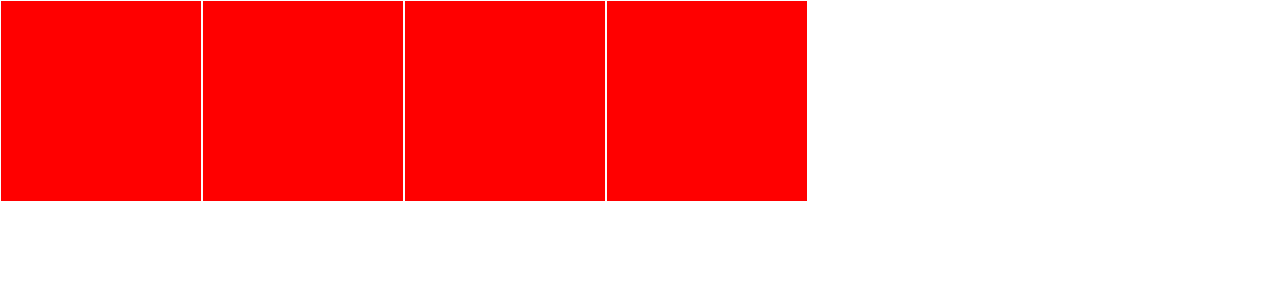
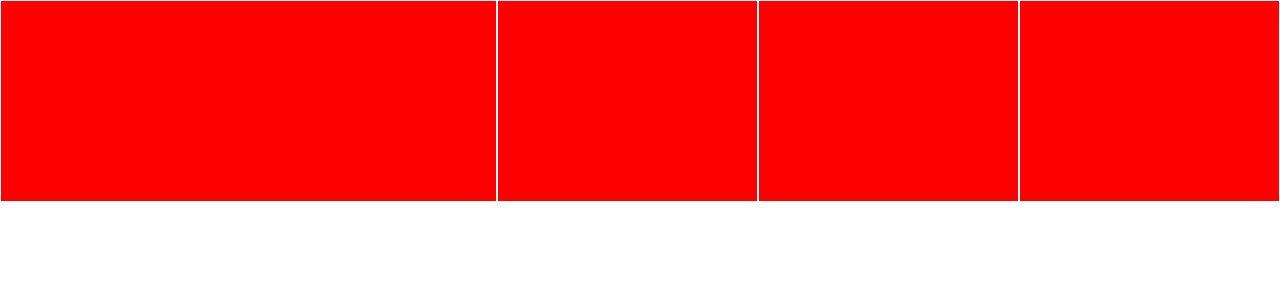
Before and after one commit to volbur/nextjs_typescript_shopify_integration, a Next.js app: page /flex in a window 1280 px wide. Shown: the top 300 px of the page. Built offline with nearby package versions, Linux system fonts and the light colour scheme.

Commit message:
Flex, FLex 1

```diff
--- a/src/pages/flex.module.css
+++ b/src/pages/flex.module.css
@@ -1,13 +1,23 @@
 
 
 .parent {
-
+    display: flex;
+    flex-direction: row;
+    height: 1500px;
 }
 
 .child {
-  width: 200px;
-  height: 200px;
-  background-color: red;
-  margin: 1px;
-  display: inline-block;
+width: 200px;
+height: 200px;
+background-color: red;
+margin: 1px;
+
+/* flex-grow | flex-shrink ?? flex-basis; */
+/* 1 | 1 | 0 */
+/* flex: 1; */
+flex-grow: 1;
 }
+
+.child:first-child {
+flex-grow: 5;
+}
```
